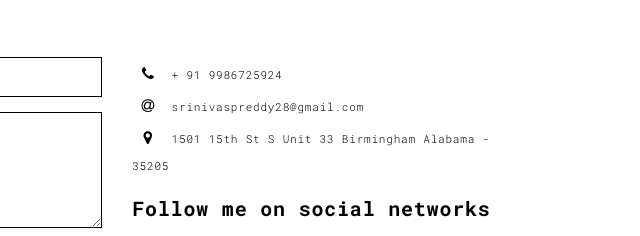
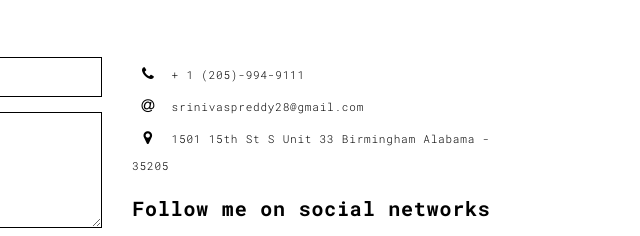
Before and after one commit to srinivasputtappa/srinivasputtappa, a plain HTML site: page contact.html in a window 1280 px wide. Shown: the part 145-381 px from the top of the page, 604-1244 px from the left. Drawn offline with Linux system fonts and the light colour scheme.

Commit message:
Update contact.html
urgent

```diff
--- a/contact.html
+++ b/contact.html
@@ -76,7 +76,7 @@
                           <span class="fa-icon">
                             <i class="fa fa-phone" aria-hidden="true"></i>
                           </span>
-                          + 91 9986725924
+                          + 1 (205)-994-9111
                         </li>
                         <li>
                           <span class="fa-icon">
```
